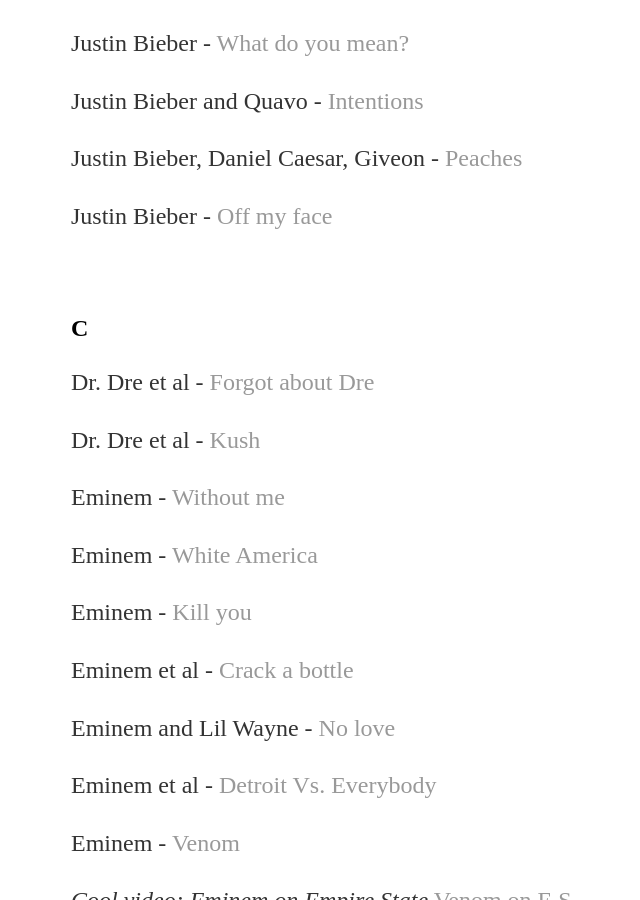
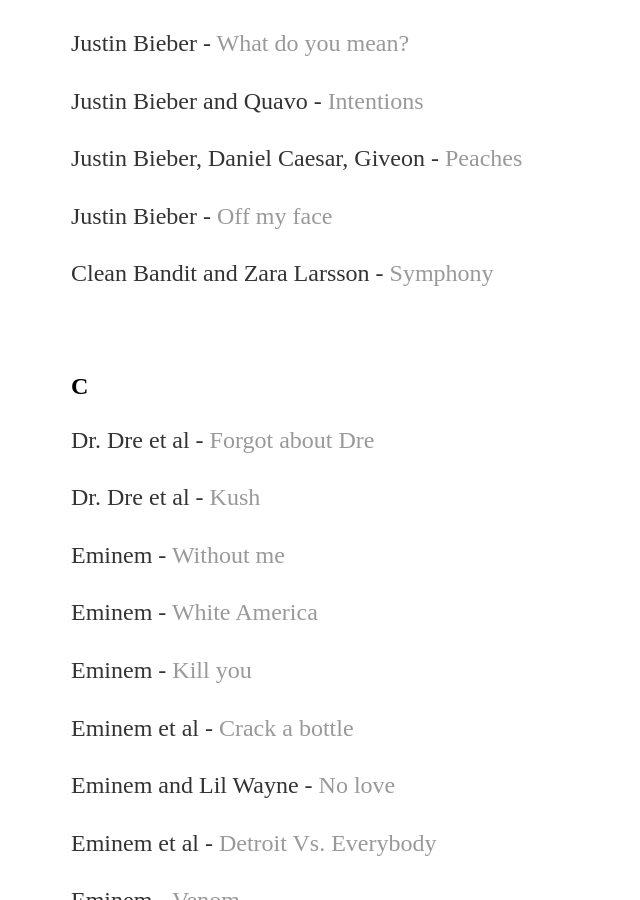
Before and after one commit to yjkweon24/yjkweon24.github.io, a Jekyll site: the page built from _posts/2018-10-23-songs-that-i-love.md, in a window 1280 px wide and 900 px high, scrolled down 8080 px. Shown: the whole window, without its empty margins (121-761 px from the left). Built offline with Jekyll 4.4.1, drawn with Linux system fonts in a browser that asks for light colours.

Commit message:
Update 2018-10-23-songs-that-i-love.md

```diff
--- a/_posts/2018-10-23-songs-that-i-love.md
+++ b/_posts/2018-10-23-songs-that-i-love.md
@@ -279,6 +279,8 @@
 
 Justin Bieber - [Off my face](https://www.youtube.com/watch?v=ENjrJ_zyeUc)
 
+Clean Bandit and Zara Larsson - [Symphony](https://www.youtube.com/watch?v=DOw8V_YtwYE)
+
 <br>
 
 ## C
```
